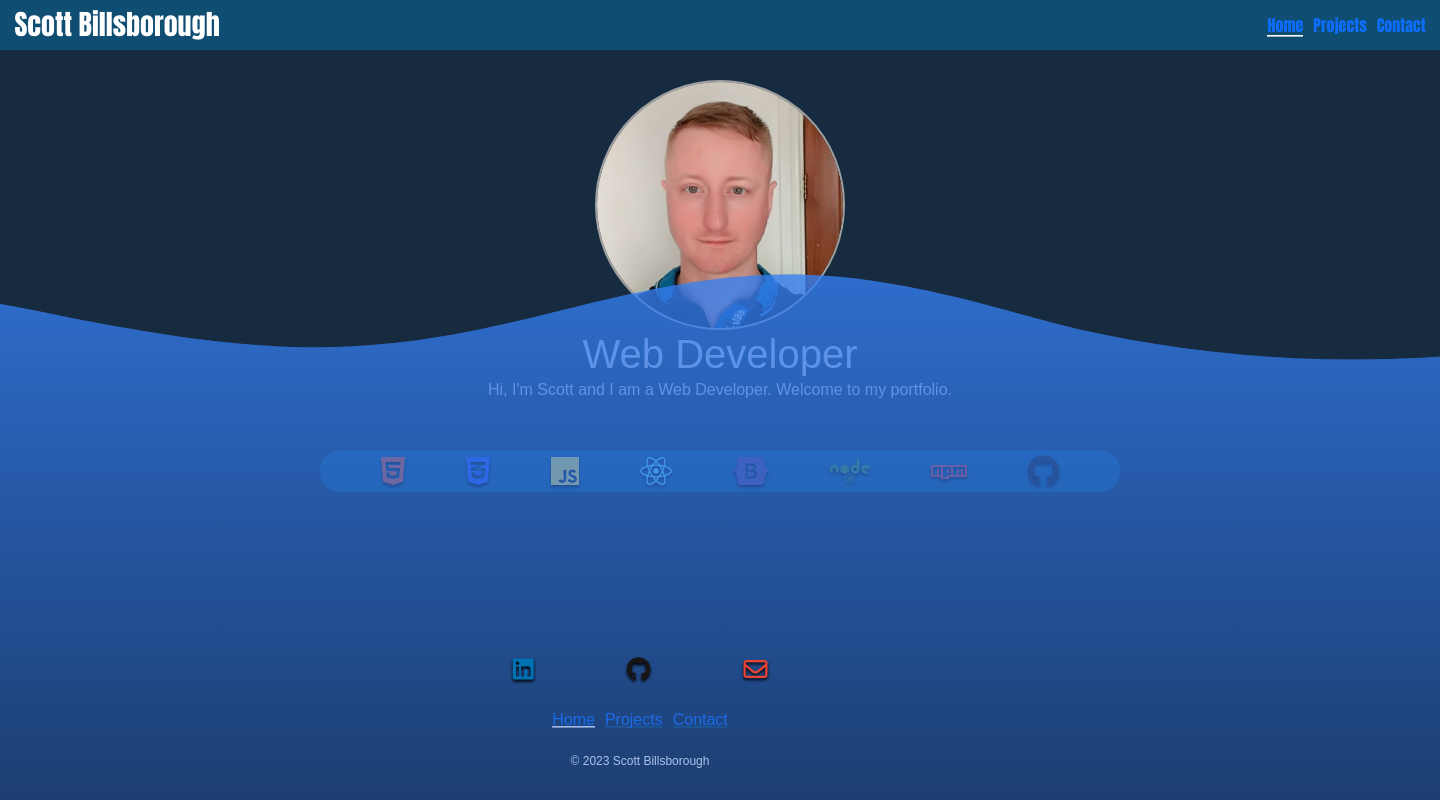
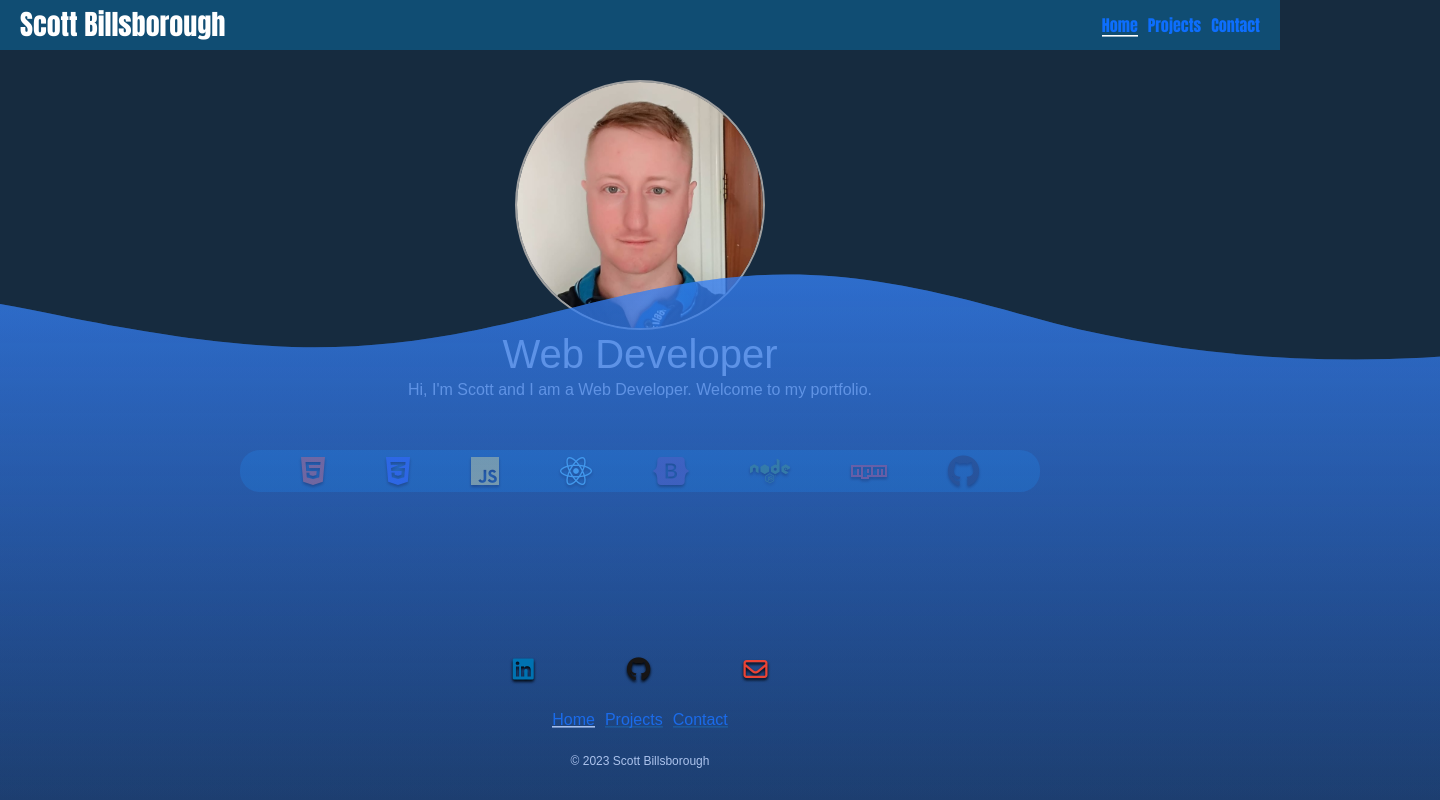
Before and after one commit to sbillsborough/react-portfolio, a React (Create React App) app in the folder react-portfolio/: page / in a window 1280 px wide. Shown: the whole page, 1440 px wide, since content can reach past the window. Built offline with nearby package versions, Linux system fonts and the light colour scheme; a web font is replaced by a local one.

Commit message:
adjusted the page width to 100% and the icons container to fit so there's no gap after the navbar on the right hand side of the page

```diff
--- a/react-portfolio/src/index.css
+++ b/react-portfolio/src/index.css
@@ -15,7 +15,7 @@
   margin: 0;
   padding: 0;
   height: 100%;
-  width: 1440px;
+  width: 100%;
   font-family: "Satoshi", sans-serif;
   background: var(--main);
 }
@@ -39,6 +39,7 @@
   color: #fff;
   padding: 0 1%;
   height: 50px;
+  padding: 0 20px;
   margin: 0 auto;
 }
 
@@ -100,7 +101,7 @@
 }
 
 .icons-wrapper {
-  width: 1440px;
+  width: 100%;
   display: flex;
   justify-content: center;
 }
@@ -426,7 +427,6 @@
   left: 0;
   bottom: 0;
   display: flex;
-
   width: 100%;
   height: 370px;
 }
@@ -440,7 +440,6 @@
   flex-direction: column;
   justify-content: flex-end;
   gap: 20px;
-
   padding: 0 60px 30px 60px;
   width: 100%;
 }
--- a/react-portfolio/src/pages/Footer.js
+++ b/react-portfolio/src/pages/Footer.js
@@ -78,12 +78,15 @@
       <section>
         <ul className="socials">
           <li>
-            <a href="https://www.linkedin.com/in/scott-billsborough/">
+            <a
+              href="https://www.linkedin.com/in/scott-billsborough/"
+              target="_blank"
+            >
               <i className="fa-brands fa-linkedin"></i>
             </a>
           </li>
           <li>
-            <a href="https://github.com/sbillsborough">
+            <a href="https://github.com/sbillsborough" target="_blank">
               <i className="fa-brands fa-github"></i>
             </a>
           </li>
```
